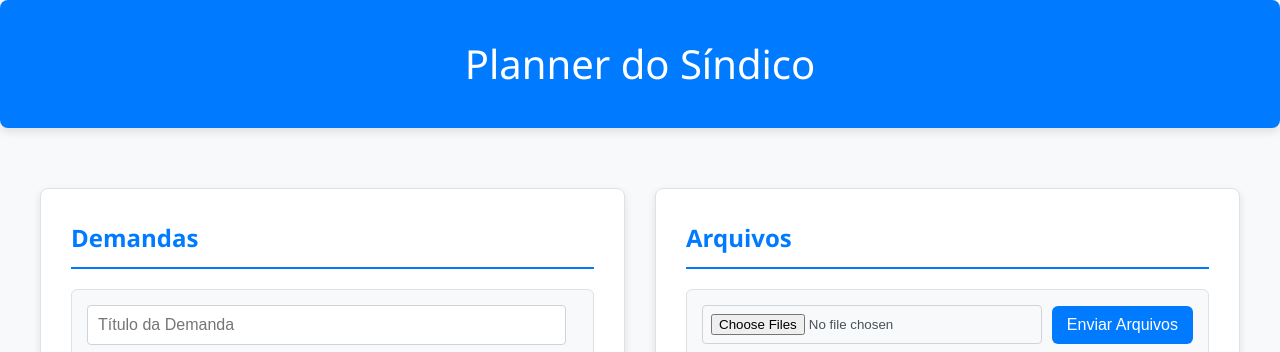
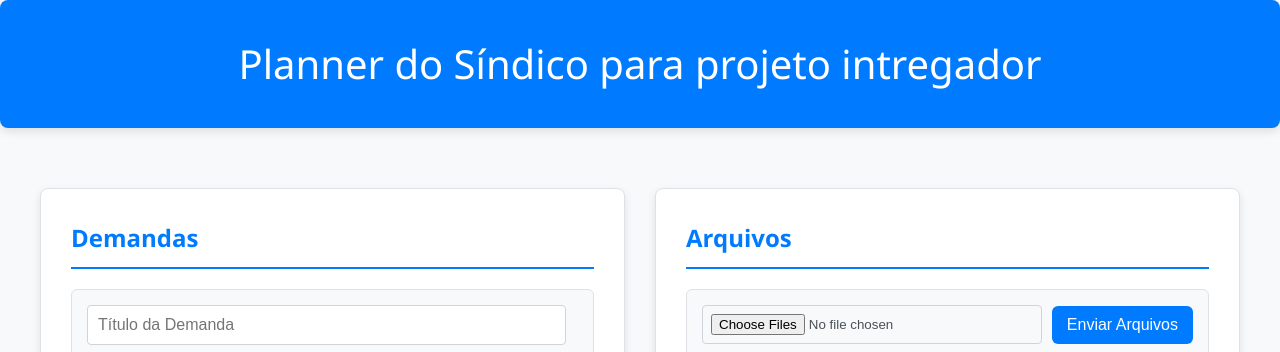
Before and after one commit to Rodrigo-M-Santos/projetos-pi-01, a plain HTML site: page index.html in a window 1280 px wide. Shown: the top 352 px of the page. Drawn offline with Linux system fonts and the light colour scheme; files that its build step writes are made by us from their sources; files whose address does not match are found by name.

Commit message:
modificado o h1 de demandas do sindico para demandas do sindico para projeto intregador

```diff
--- a/index.html
+++ b/index.html
@@ -8,7 +8,7 @@
 </head>
 <body>
     <header>
-        <h1>Planner do Síndico</h1>
+        <h1>Planner do Síndico para projeto intregador</h1>
     </header>
     <div class="container">
         <main>
```
